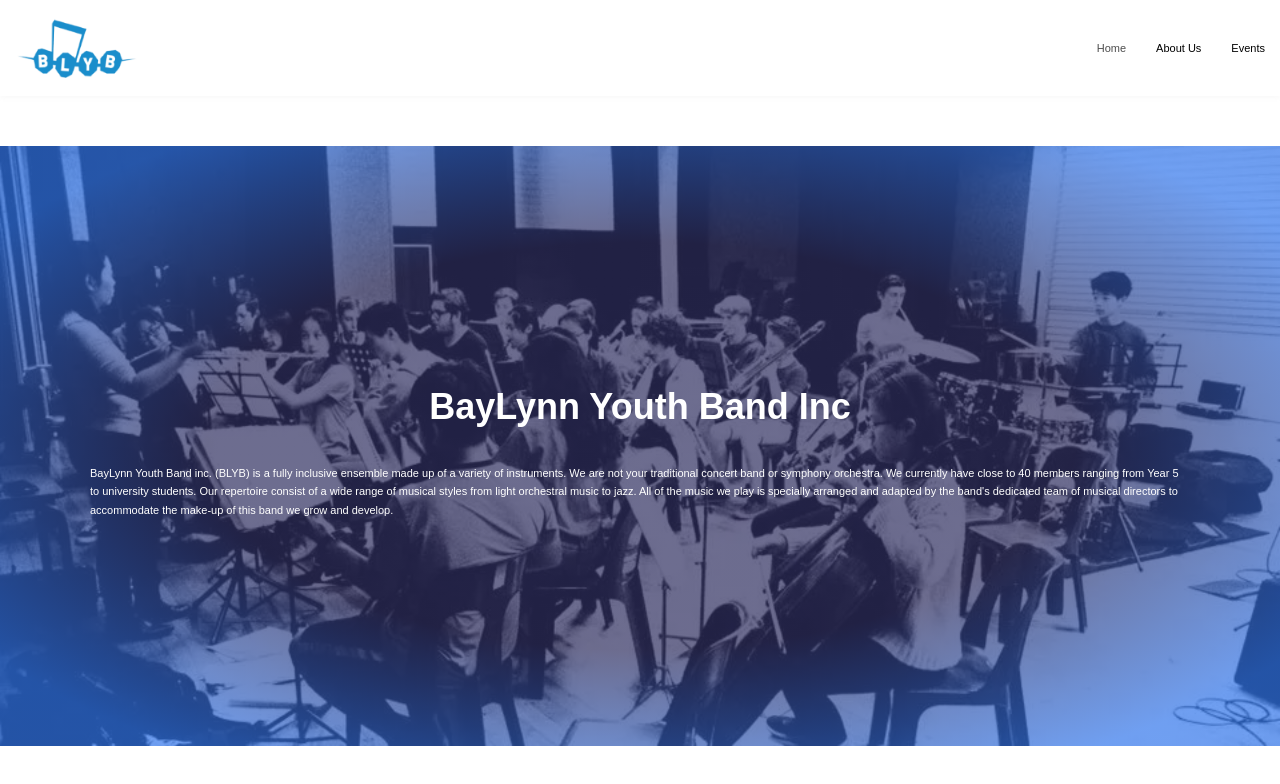
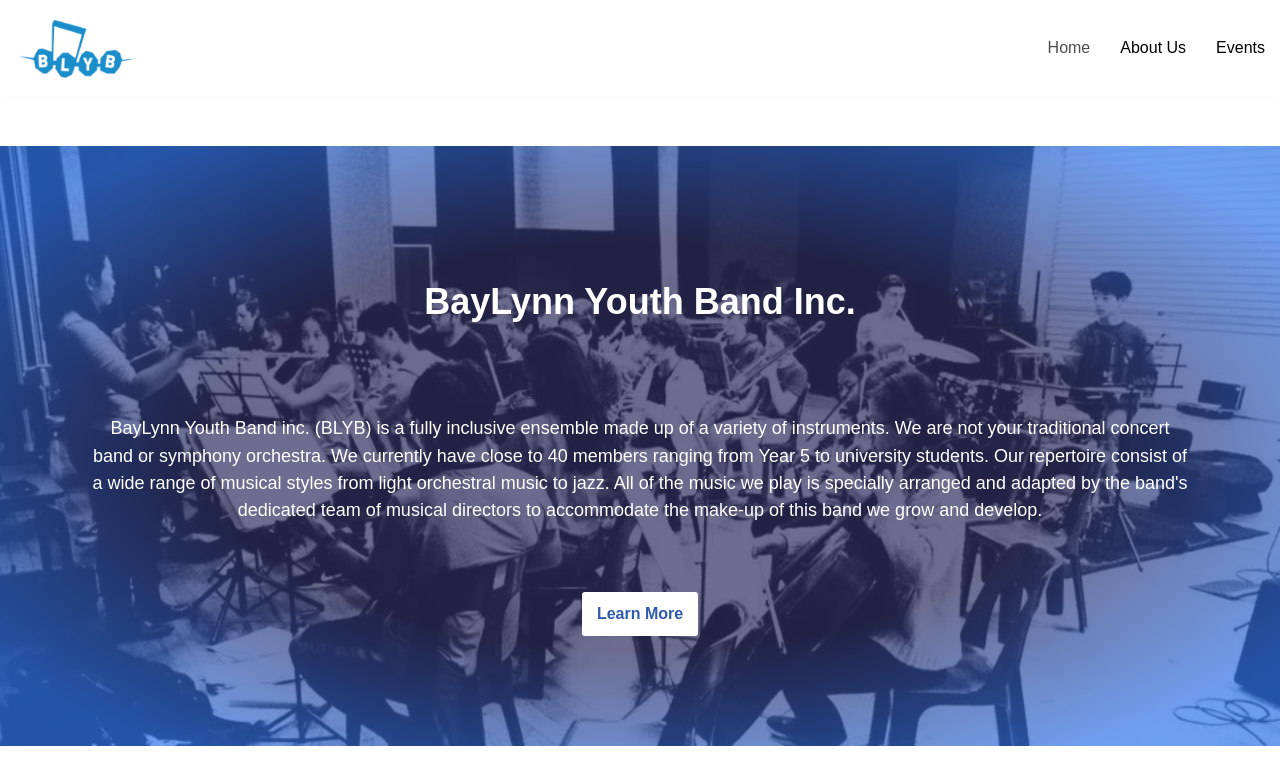
Before and after one commit to SamBoasman/baylynn, a React (Create React App) app: page / in a window 1280 px wide. Shown: the top 784 px of the page. Built offline with nearby package versions, Linux system fonts and the light colour scheme.

Commit message:
add learn more button to home page and update styling

```diff
--- a/src/index.scss
+++ b/src/index.scss
@@ -92,7 +92,7 @@
         color: $primarybtncolor;
 
         &:hover {
-            background-color: $primarybtnhoverbg;
+            opacity: 80%;
             color: $primarybtnhovercolor;
         }
     }
@@ -105,6 +105,15 @@
         &:hover {
             background-color: $secondarybtnhovercolor;
             color: $secondarybtncolor;
+        }
+    }
+
+    &.alternate {
+        background-color: $primarybtncolor;
+        color: $primarybtnbg;
+
+        &:hover {
+            background-color: rgba($primarybtncolor, 0.8);
         }
     }
 }
--- a/src/pages/Home/Home.scss
+++ b/src/pages/Home/Home.scss
@@ -1,4 +1,8 @@
 @import "/src/style-variables.scss";
+
+.spacer {
+    height: 50px;
+}
 
 .banner {
     position: relative;
@@ -22,14 +26,16 @@
     height: 100%;
     background: radial-gradient(rgba(47, 47, 96, 0.7) 48%, rgba(51, 119, 236, 0.7) 87%);
     z-index: 1;
-    pointer-events: none;
     display: flex;
     flex-direction: column;
     align-items: center;
     justify-content: center;
+    text-align: center;
     color: $nv-text-dark-bg;
+    padding: 30px;
 }
 
 .banner-body {
     max-width: 1100px;
+    font-size: 18px;
 }
--- a/src/pages/Home/Home.tsx
+++ b/src/pages/Home/Home.tsx
@@ -1,17 +1,23 @@
 import backgroundImage from '../../assets/rehearsal-background.png';
 import './Home.scss';
 import Navbar from '../../components/navbar/Navbar';
+import { Link } from 'react-router-dom';
 
 const Home = () => {
     return (
         <div>
             <Navbar />
-            <div style={{ height: 50 }}></div>
+            <div className='spacer' />
             <div className='banner'>
                 <img className='background-image' src={backgroundImage} alt='Background' />
                 <div className='background-gradient'>
-                    <h1 className='banner-header'>BayLynn Youth Band Inc</h1>
+                    <h1 className='banner-header'>BayLynn Youth Band Inc.</h1>
+                    <div className='spacer' />
                     <p className='banner-body'>BayLynn Youth Band inc. (BLYB) is a fully inclusive ensemble made up of a variety of instruments. We are not your traditional concert band or symphony orchestra. We currently have close to 40 members ranging from Year 5 to university students. Our repertoire consist of a wide range of musical styles from light orchestral music to jazz. All of the music we play is specially arranged and adapted by the band's dedicated team of musical directors to accommodate the make-up of this band we grow and develop.</p>
+                    <div className='spacer' />
+                    <Link to={'/AboutUs'}>
+                        <button className='alternate'><strong>Learn More</strong></button>
+                    </Link>
                 </div>
             </div>
         </div>
--- a/src/style-variables.scss
+++ b/src/style-variables.scss
@@ -23,7 +23,7 @@
 $primarybtnpadding: 13px 15px;
 $secondarybtnpadding: calc(13px - 3px) calc(15px - 3px);
 $bodyfontfamily: Arial, Helvetica, sans-serif;
-$bodyfontsize: 11px;
+$bodyfontsize: 16px;
 $bodylineheight: 1.7em;
 $bodyletterspacing: 0px;
 $bodyfontweight: 400;
```
